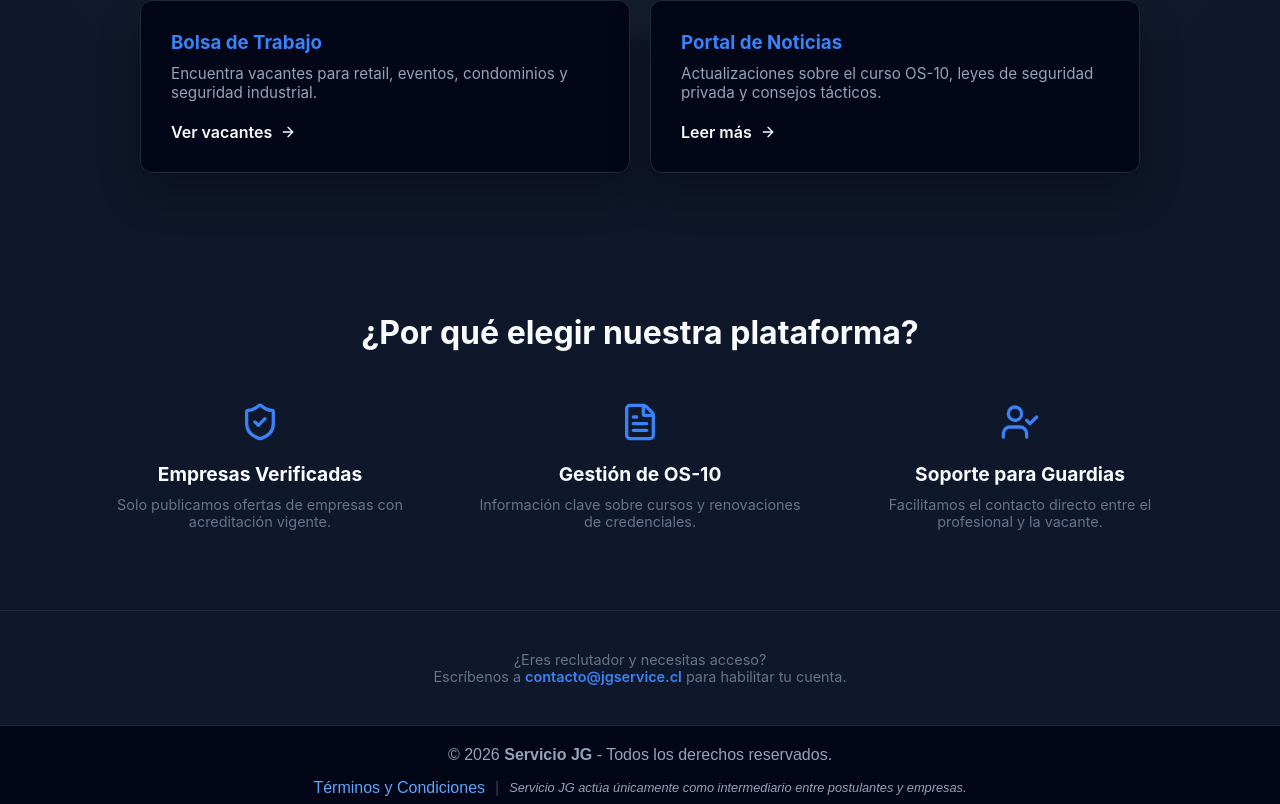
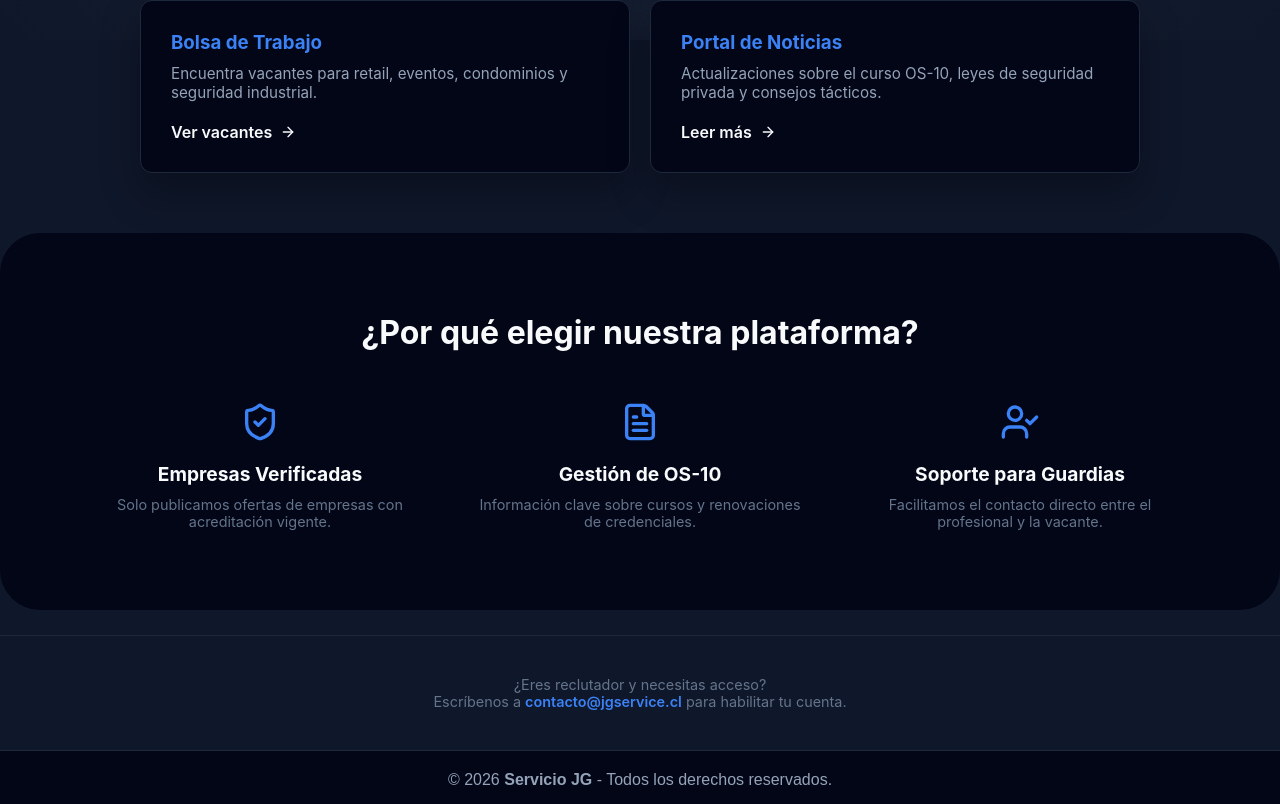
Before and after one commit to JohanxDe/proyectos_guardias, a React (Vite) app in the folder frontend/: page / in a window 1280 px wide. Shown: the part 604-1408 px from the top of the page. Built offline with nearby package versions, Linux system fonts and the light colour scheme.

Commit message:
Detalles esteticos y cambio de color cards

```diff
--- a/frontend/src/styles/home.css
+++ b/frontend/src/styles/home.css
@@ -155,8 +155,10 @@ body.light-mode {
 /* TRUST SECTION */
 .trust-section {
   padding: 80px 20px;
-  background-color: #0f172a;
+  background-color: var(--bg-card);
   text-align: center;
+  border-radius: 40px;
+  margin-bottom: 25px;
 }
 
 .trust-section h2 { margin-bottom: 50px; font-size: 2rem; }
```
